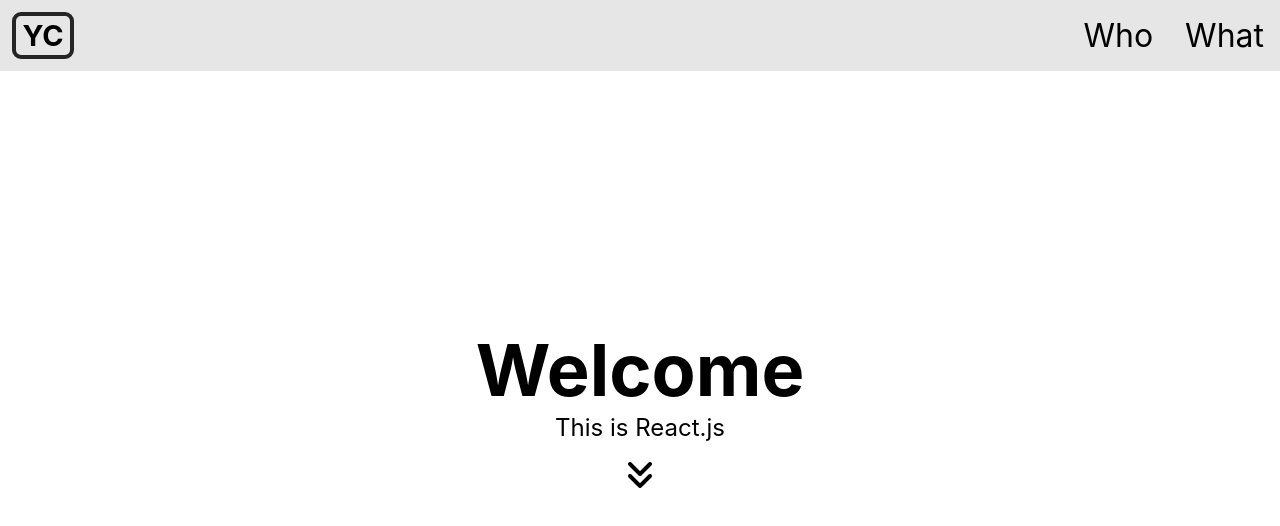
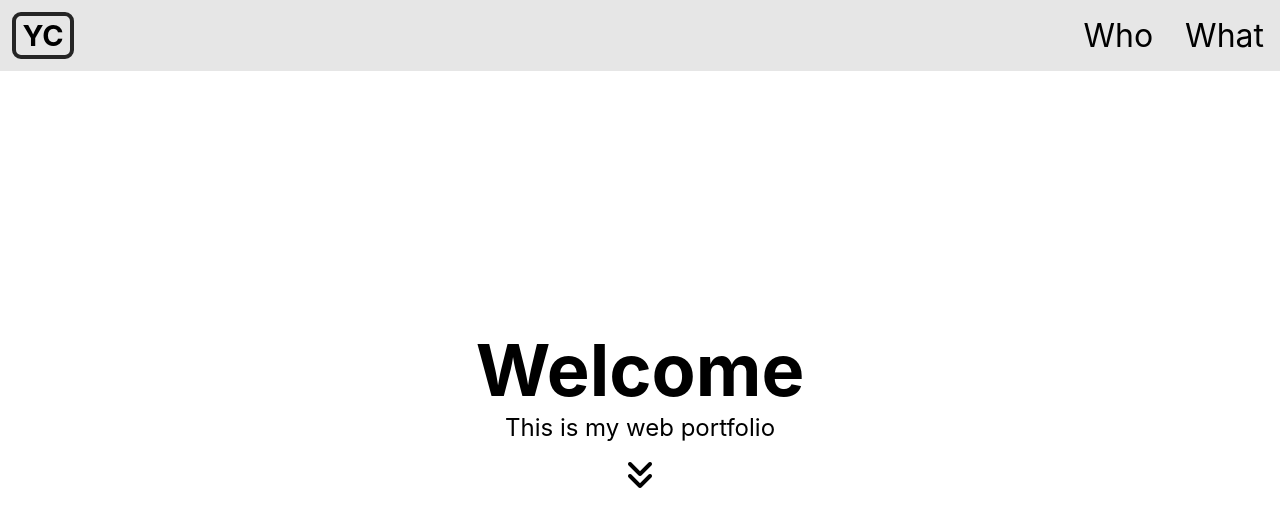
Before and after one commit to yumingchang1991/personal-portfolio, a React (Create React App) app: page /#/ in a window 1280 px wide. Shown: the top 526 px of the page. Built offline with nearby package versions, Linux system fonts and the light colour scheme.

Commit message:
[fix] extract content to const in LandingPage componenet

```diff
--- a/src/LandingPage.js
+++ b/src/LandingPage.js
@@ -1,10 +1,12 @@
 import './LandingPage.css';
 
 function LandingPage() {
+    const LandingTitle = `Welcome`
+    const LandingDescription = `This is my web portfolio`
     return (
         <div className="landing-content">
-            <h1 className="landing-title">Welcome</h1>
-            <p className="landing-body">This is React.js</p>
+            <h1 className="landing-title">{LandingTitle}</h1>
+            <p className="landing-body">{LandingDescription}</p>
             <i class="swipe-down-icon fa-solid fa-angles-down fa-2xl"></i>
         </div>
     )
```
